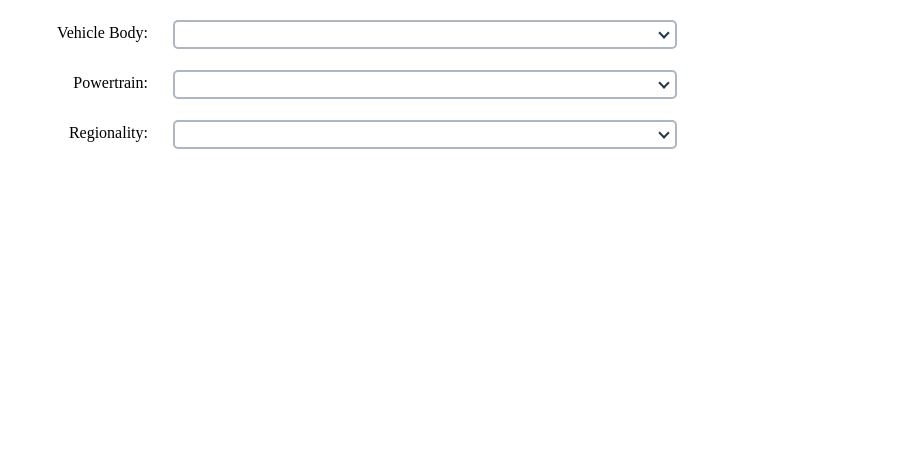
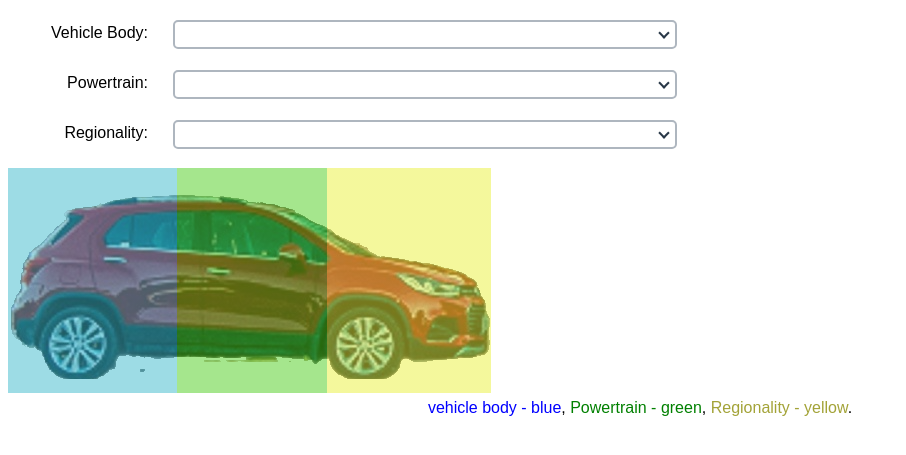
Before and after one commit to gebe678/TCO-Web-Tool, a PHP site: page / in a window 1280 px wide. Shown: the top 455 px of the page, without its empty margins (0-906 px from the left). Run offline with PHP 8.4, Linux system fonts and the light colour scheme.

Commit message:
added possible method of overlaying an image

```diff
--- a/webtool/assets/css/styles.css
+++ b/webtool/assets/css/dropDownStyles.css
@@ -6,6 +6,7 @@
 .dropDownMenu p{
     min-width: 100px;
     text-align: right;
+    font-family: sans-serif;
 }
 
 .dropDownMenu a{
@@ -27,8 +28,8 @@
 }
 
 .box{
-    height: 25px;
-    width: 500px;
+    min-height: 25px;
+    min-width: 500px;
     border: 2px solid #aeb6bf;
     border-radius: 5px;
 }
--- /dev/null
+++ b/webtool/assets/css/imageOverlayStyles.css
@@ -0,0 +1,19 @@
+.imageContainer{
+    position: relative;
+    width: 483px;
+   /* margin-left: 175px; add back to move car image under the drop down menu's*/
+}
+
+.overlayedColors{
+    position: absolute;
+    bottom: 0;
+    width: 100%;
+    height: 100%;
+    background: linear-gradient(90deg, rgba(59,185,203,1) 35%, rgba(75,205,27,1) 35%, rgba(75,205,27,1) 66%, rgba(233,240,57,1) 66%);
+    opacity: .5;
+    top: 10px;
+}
+
+.redCar{
+    margin-top: 35px;
+}
--- a/webtool/assets/javascript/dropDownControl.js
+++ b/webtool/assets/javascript/dropDownControl.js
@@ -2,6 +2,7 @@
 const vBody = document.querySelector(".vehicleBody");
 const pTrain = document.querySelector(".powerTrainBody");
 const region = document.querySelector(".regionalityBody");
+const allBodies = document.querySelectorAll(".body");
 
 // grab elements for the document selection
 const vElements = document.querySelector(".bodyElements");
--- /dev/null
+++ b/webtool/assets/javascript/imageOverlay.js
@@ -0,0 +1 @@
+// this script is going to create the values for when the colors will transition from one to another
--- a/webtool/index.html
+++ b/webtool/index.html
@@ -5,8 +5,17 @@
     <meta name="description" content="caluclate the total cost of operation for a vehicle">
     <meta charset="UTF-8">
     <meta name="viewport" content="width=device-width, initial-scale=1.0">
-    <link rel="stylesheet" href="assets/css/styles.css">
+    <link rel="stylesheet" href="assets/css/dropDownStyles.css">
+    <link rel="stylesheet" href="assets/css/imageOverlayStyles.css">
     <script src="assets/javascript/dropDownControl.js" defer></script>
+
+    <style>
+        p{
+            font-family: sans-serif;
+            text-align: center;
+        }
+    </style>
+
 </head>
 <body>
     <header>
@@ -17,6 +26,8 @@
     </header>
 
     <main>
+
+        <!--drop down menu for the vehicle body-->
         <div class="dropDownMenu bodyMenu">
                 <p>Vehicle Body: </p>
                 <div class="body vehicleBody">
@@ -31,6 +42,7 @@
                 </div>
         </div>
 
+        <!--drop down menu for the powertrain-->
         <div class="dropDownMenu powerTrainMenu">
             <p>Powertrain: </p>
             <div class="body powerTrainBody">
@@ -45,6 +57,7 @@
             </div>
         </div>
 
+        <!--drop down menu for the regionality-->
         <div class="dropDownMenu regionalityMenu">
             <p>Regionality: </p>
             <div class="body regionalityBody">
@@ -55,9 +68,19 @@
                     <a href="#">New Mexico</a>
                     <a href="#">Maine</a>
                     <a href="#">Florida</a>
+                    <a href="#">Maryland</a>
                 </div>
             </div>
         </div>
+        <!--sample image for overlay-->
+        <div class="imageContainer">
+                <img src="assets/pictures/redCarNBC.png" alt="A red car" class="redCar">
+                <div class="overlayedColors"></div>
+        </div>
+
+        <p>
+             <span style="color:blue;">vehicle body - blue</span>, <span style="color:green;">Powertrain - green</span>, <span style="color:rgb(163, 163, 56);">Regionality - yellow</span>.
+        </p>
     </main>
 
     <footer>
```
Also changed, not shown: README.md, webtool/assets/pictures/nik-shuliahin-pGwXiFyB7JE-unsplash.jpg (added), webtool/assets/pictures/redCar.jpg (added), webtool/assets/pictures/redCarNB.png (added), webtool/assets/pictures/redCarNBC.png (added), webtool/assets/pictures/sampleCar.jpg (added).
